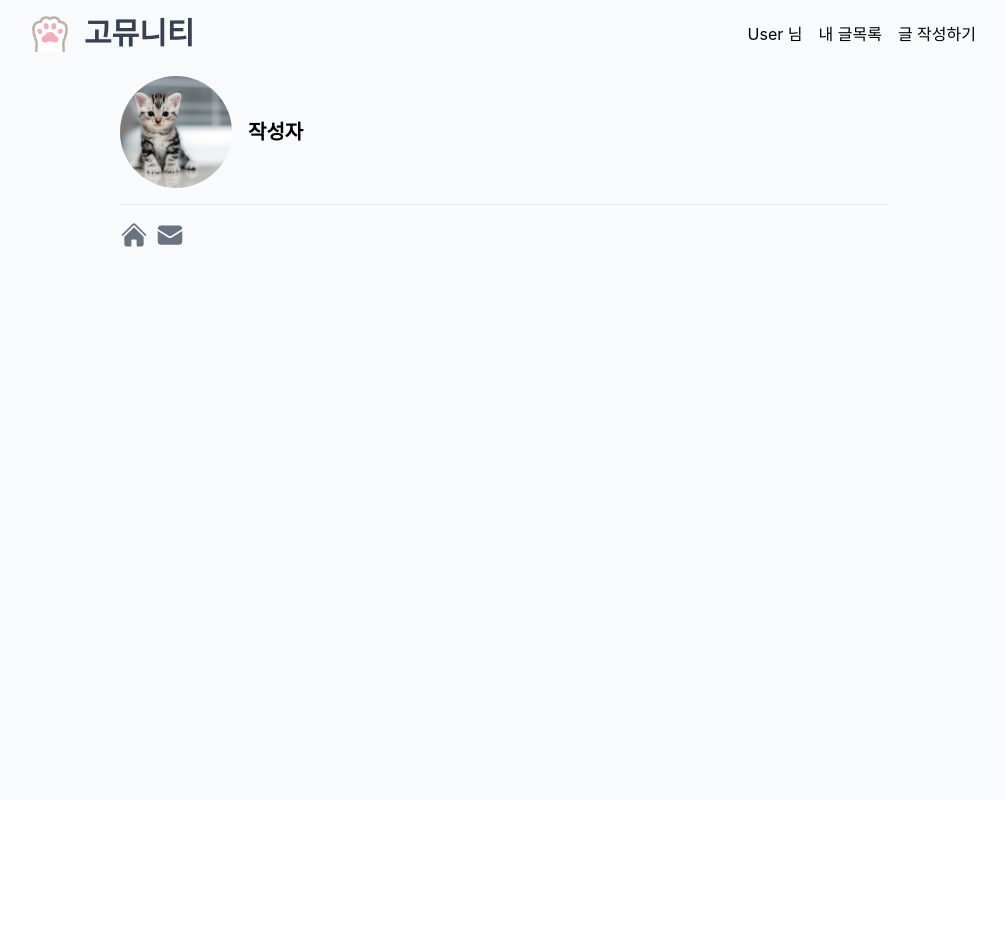
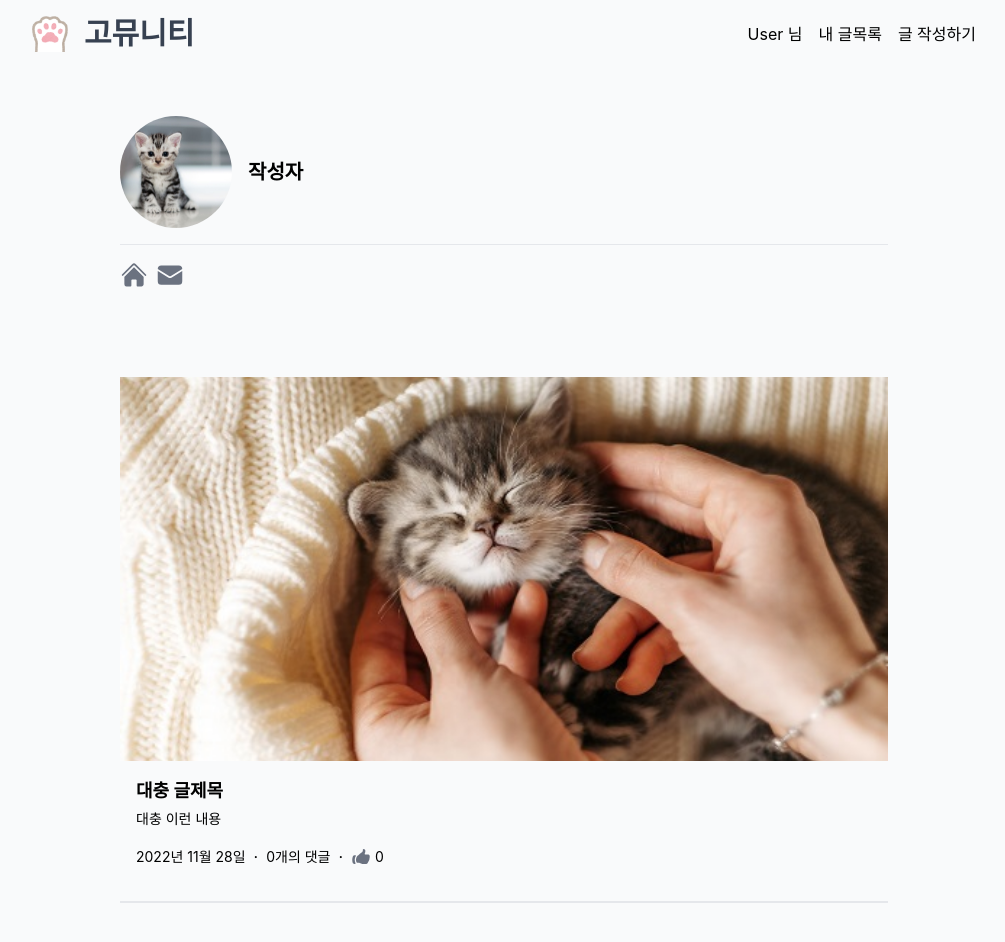
Before and after one commit to choheejin/2022-database-front, a React (Create React App) app: page /posts/choheejin in a window 1280 px wide. Shown: the top 942 px of the page, without its empty margins (136-1141 px from the left). Before the commit the page ends 800 px from the top, so only its background shows below. Built offline with nearby package versions, Linux system fonts and the light colour scheme; a web font is replaced by a local one.

Commit message:
나의 글 목록 완성

```diff
--- a/src/pages/post-page/PostListPage.js
+++ b/src/pages/post-page/PostListPage.js
@@ -1,14 +1,17 @@
-import {PostWriter} from "./components";
+import {MyPostItem, PostWriter} from "./components";
 
 export default function PostListPage() {
     return(
         <div className="w-full flex justify-center items-center">
-            <div className="w-[60%] flex flex-col gap-8">
-                <PostWriter name={'작성자'} url={'../../images/sample22.jpeg'} />
+            <div className="w-[60%] flex flex-col gap-8 mb-20">
+                <div className="mt-10">
+                    <PostWriter name={'작성자'} url={'../../images/sample22.jpeg'} />
+                </div>
 
+                <div className="mt-4">
+                    <MyPostItem />
+                </div>
             </div>
         </div>
-
-
     );
 }
--- /dev/null
+++ b/src/pages/post-page/components/MyPostItem.js
@@ -0,0 +1,23 @@
+export default function MyPostItem(props) {
+    return (
+        <div className="border-b-2 border-gray-200 mt-10">
+            <img className="h-96 w-full object-center object-cover" src={process.env.REACT_APP_PUBLIC_URL + '/images/sample.jpeg'}></img>
+            <div className="px-4 pb-8">
+                <div className="font-bold mt-2 text-lg pb-1 pt-2">대충 글제목</div>
+                <div className="text-sm">대충 이런 내용</div>
+                <div className="pt-4 flex items-center gap-2">
+                    <div className="text-sm">2022년 11월 28일</div>
+                    <div>&middot;</div>
+                    <div className="text-sm">0개의 댓글</div>
+                    <div>&middot;</div>
+                    <div className="flex text-sm gap-1">
+                        <svg xmlns="http://www.w3.org/2000/svg" viewBox="0 0 24 24" fill="rgb(107 114 128)" className="w-5 h-5">
+                            <path d="M7.493 18.75c-.425 0-.82-.236-.975-.632A7.48 7.48 0 016 15.375c0-1.75.599-3.358 1.602-4.634.151-.192.373-.309.6-.397.473-.183.89-.514 1.212-.924a9.042 9.042 0 012.861-2.4c.723-.384 1.35-.956 1.653-1.715a4.498 4.498 0 00.322-1.672V3a.75.75 0 01.75-.75 2.25 2.25 0 012.25 2.25c0 1.152-.26 2.243-.723 3.218-.266.558.107 1.282.725 1.282h3.126c1.026 0 1.945.694 2.054 1.715.045.422.068.85.068 1.285a11.95 11.95 0 01-2.649 7.521c-.388.482-.987.729-1.605.729H14.23c-.483 0-.964-.078-1.423-.23l-3.114-1.04a4.501 4.501 0 00-1.423-.23h-.777zM2.331 10.977a11.969 11.969 0 00-.831 4.398 12 12 0 00.52 3.507c.26.85 1.084 1.368 1.973 1.368H4.9c.445 0 .72-.498.523-.898a8.963 8.963 0 01-.924-3.977c0-1.708.476-3.305 1.302-4.666.245-.403-.028-.959-.5-.959H4.25c-.832 0-1.612.453-1.918 1.227z" />
+                        </svg>
+                        0
+                    </div>
+                </div>
+            </div>
+        </div>
+    );
+}
--- a/src/pages/post-page/components/index.js
+++ b/src/pages/post-page/components/index.js
@@ -1,5 +1,6 @@
 import CommentItem from './CommentItem';
 import PostWriter from './PostWriter';
 import PostItem from './PostItem';
+import MyPostItem from "./MyPostItem";
 
-export {CommentItem, PostItem, PostWriter};
+export {CommentItem, PostItem, PostWriter, MyPostItem};
```
